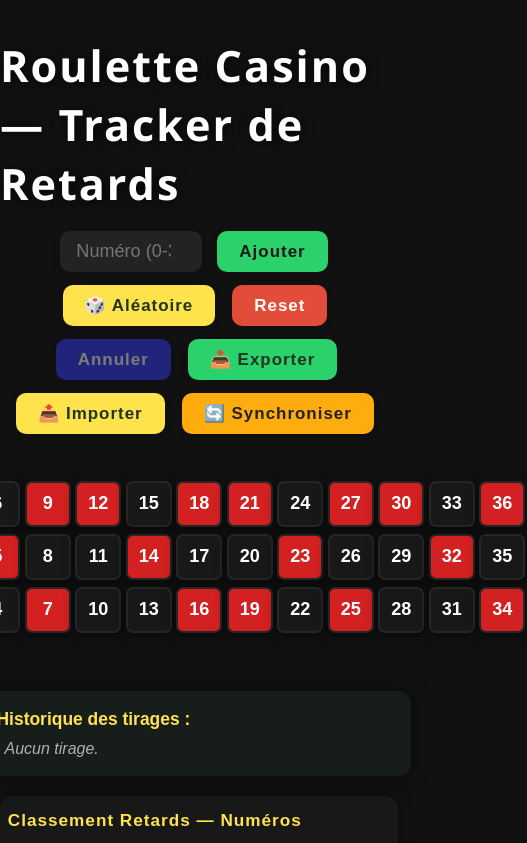
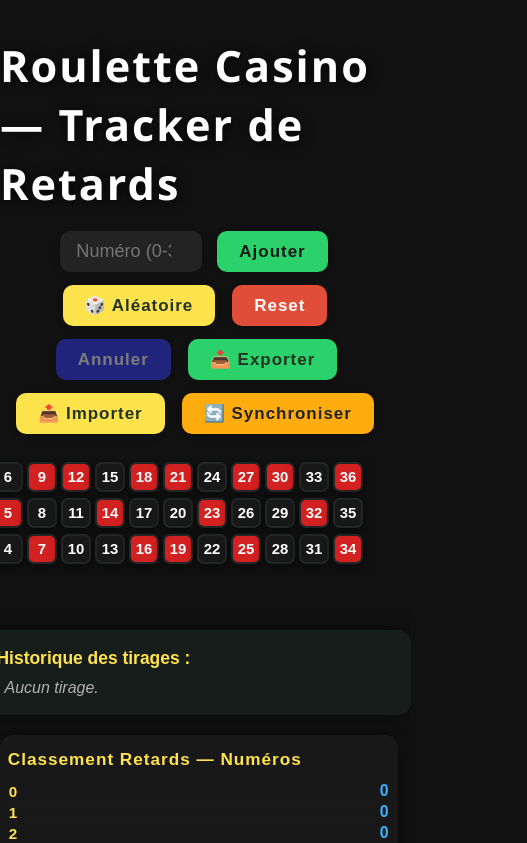
Before and after one commit to PlatiniumYT/CasinoTEST, a React (Create React App) app: page / in a window 390 px wide. Shown: the top 843 px of the page, 527 px wide, since content can reach past the window. Built offline with nearby package versions, Linux system fonts and the light colour scheme.

Commit message:
Mise à jour roulette: bouton aléatoire + roulette interactive

```diff
--- a/src/App.css
+++ b/src/App.css
@@ -535,6 +535,57 @@ body {
   font-weight: 800 !important;
 }
 
+.roulette-tapis-fr-scroll {
+  width: 100%;
+  overflow-x: auto;
+  -webkit-overflow-scrolling: touch;
+  margin-bottom: 12px;
+}
+.roulette-tapis-fr {
+  min-width: 570px; /* Largeur mini sur desktop */
+}
+.case {
+  background: #191f1d;
+  color: #fff;
+  border-radius: 7px;
+  border: 2.3px solid #232728;
+  text-align: center;
+  font-size: 1.11em;
+  font-weight: 700;
+  margin: 2px;
+  display: flex;
+  align-items: center;
+  justify-content: center;
+  cursor: pointer;
+  transition: box-shadow .16s, background .16s, color .16s;
+  min-width: 38px;
+  min-height: 38px;
+  max-width: 42px;
+  max-height: 42px;
+}
+
+@media (max-width: 800px) {
+  .roulette-tapis-fr { min-width: 415px; }
+  .case {
+    font-size: 1em;
+    min-width: 32px;
+    min-height: 32px;
+    max-width: 34px;
+    max-height: 34px;
+  }
+}
+@media (max-width: 500px) {
+  .roulette-tapis-fr { min-width: 260px; }
+  .case {
+    font-size: .93em;
+    min-width: 24px;
+    min-height: 24px;
+    max-width: 26px;
+    max-height: 26px;
+  }
+}
+
+
 
 
 
--- a/src/App.js
+++ b/src/App.js
@@ -363,7 +363,18 @@ function App() {
         </button>
       </div>
 
-<div className="roulette-tapis-fr" style={{ display: "flex", alignItems: "flex-start", margin: "18px 0" }}>
+<div
+  className="roulette-tapis-fr-scroll"
+  style={{
+    width: "100%",
+    overflowX: "auto",
+    paddingBottom: 8,
+    marginBottom: 18,
+    display: "flex",
+    justifyContent: "center"
+  }}
+>
+  <div className="roulette-tapis-fr" style={{ display: "flex", alignItems: "flex-start", minWidth: 560 }}>
     {/* 0 tout à gauche */}
     <div
       className={`case zero green${isSelected(0) ? " selected" : ""} ${highlightNumbers.includes(0) ? "highlight" : ""}`}
@@ -394,6 +405,7 @@ function App() {
           })}
         </div>
       ))}
+    </div>
   </div>
 </div>
 
```
Lines whose indentation alone changed are shown as unchanged.
